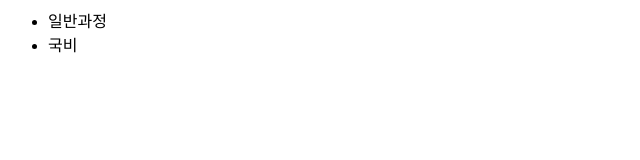
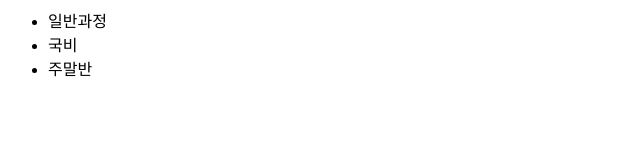
Before and after one commit to yundjyundj/goodmorning, a plain HTML site: page index.html in a window 1280 px wide. Shown: the full height of the page, 0-640 px from the left. Drawn offline with Linux system fonts and the light colour scheme.

Commit message:
no message

```diff
--- a/index.html
+++ b/index.html
@@ -6,6 +6,7 @@
 		<ul>
 			<li>일반과정
 			<li>국비
+			<li>주말반
 		</ul>
 	</body>
 </html>
```
Also changed, not shown: aa.txt.
